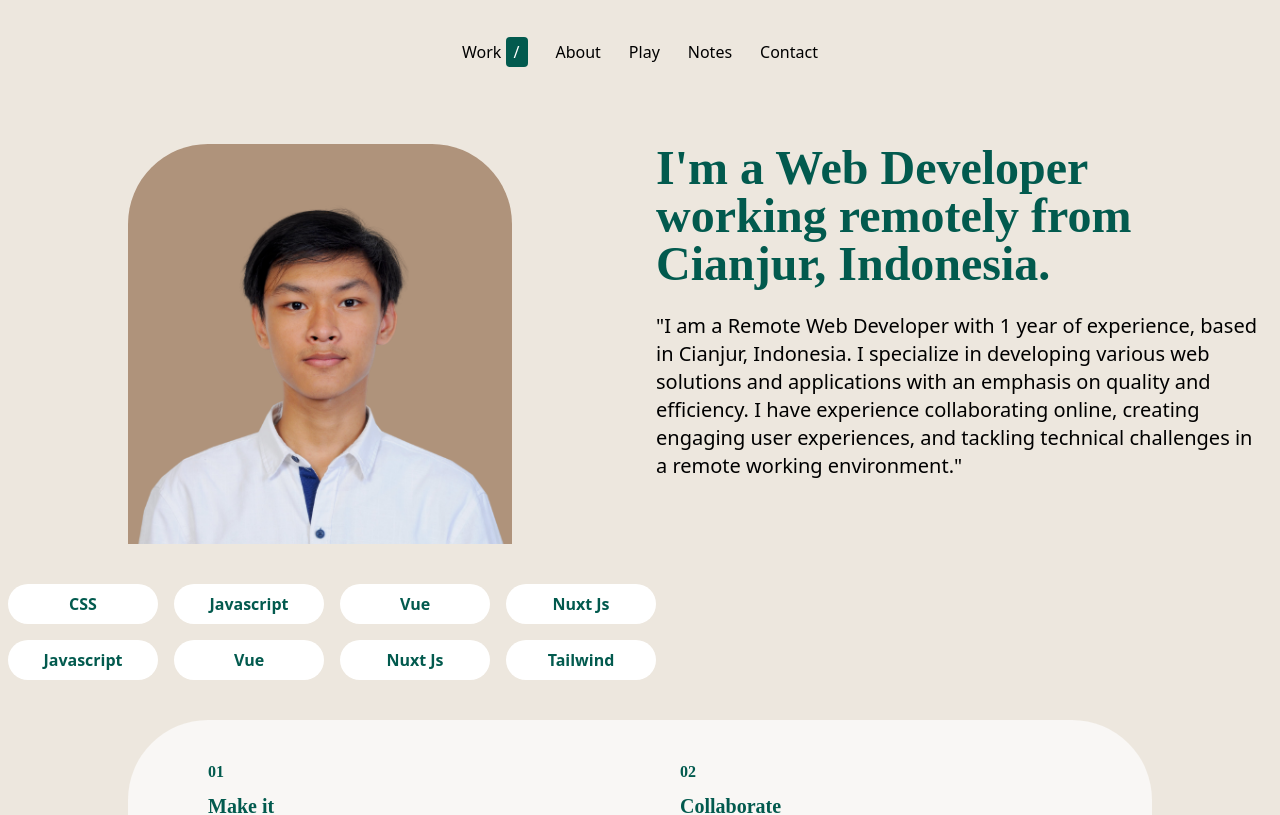
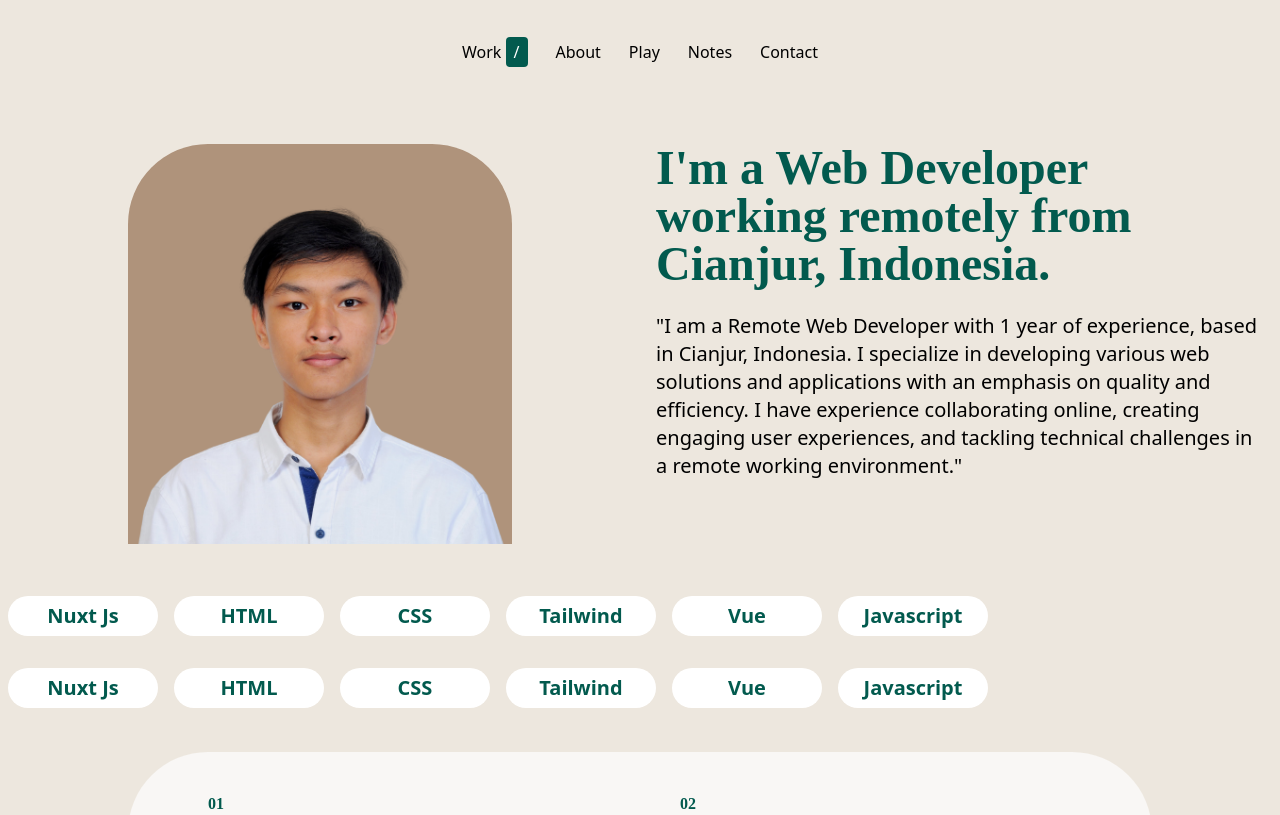
Before and after one commit to ramdhannassyirah/Portfolio, a Nuxt app: page /about in a window 1280 px wide. Shown: the top 815 px of the page. Built offline with nearby package versions, Linux system fonts and the light colour scheme; a web font is replaced by a local one.

Commit message:
portfolio

```diff
--- a/components/skill/CardSkill.vue
+++ b/components/skill/CardSkill.vue
@@ -1,19 +1,19 @@
 <template>
   <div class="flex flex-col justify-center mx-auto space-y-4 overflow-x-hidden">
-    <div class="flex marquee">
+    <div class="flex flex-wrap my-2 marquee">
       <Skill
-        :name="nama[index % nama.length]"
-        class="sm:mx-2"
-        v-for="index in 4"
+        class="m-1 sm:mx-2"
+        v-for="(name, index) in shuffledNames"
+        :name="name"
         :key="index"
       />
     </div>
-    <div class="flex marquee2">
+    <div class="flex flex-wrap marquee2">
       <Skill
-        :name="nama[(index + 1) % nama.length]"
-        class="sm:mx-2"
-        v-for="index in 4"
+        v-for="(name, index) in shuffledNames"
+        :name="name"
         :key="index"
+        class="m-1 sm:mx-2"
       />
     </div>
   </div>
@@ -25,8 +25,21 @@ export default {
   data() {
     return {
       nama: ["HTML", "CSS", "Javascript", "Vue", "Nuxt Js", "Tailwind"],
+      shuffledNames: [],
     };
   },
+  mounted() {
+    // Mulai perulangan untuk mengacak nama setiap beberapa detik
+    this.shuffleNames(); // Pertama kali memanggil fungsi
+    setInterval(this.shuffleNames, 10000); // Setiap 5 detik (sesuaikan dengan kebutuhan Anda)
+  },
+  methods: {
+    shuffleNames() {
+      const shuffled = [...this.nama].sort(() => Math.random() - 0.5);
+      this.shuffledNames = shuffled;
+    },
+  },
+
   components: {
     Skill,
   },
--- a/components/skill/skill.vue
+++ b/components/skill/skill.vue
@@ -2,7 +2,9 @@
   <div
     class="bg-[#ffffff] w-[150px] h-[40px] box-border rounded-full flex justify-center items-center"
   >
-    <h1 class="font-semibold text-[#025A4E]">{{ name }}</h1>
+    <p class="font-semibold text-[13px] sm:text-xl text-[#025A4E]">
+      {{ name }}
+    </p>
   </div>
 </template>
 
```
